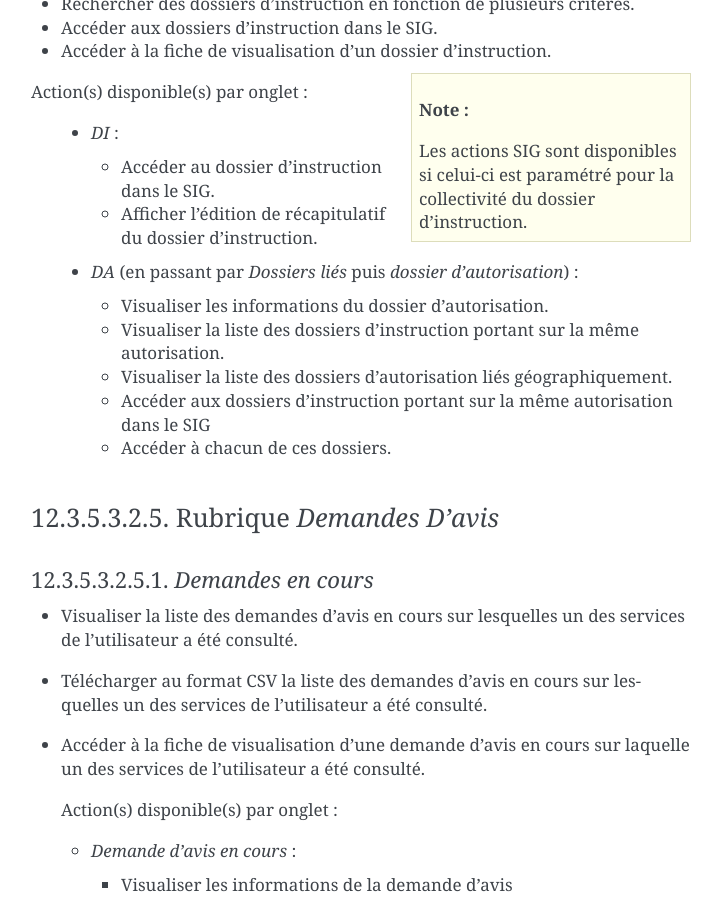
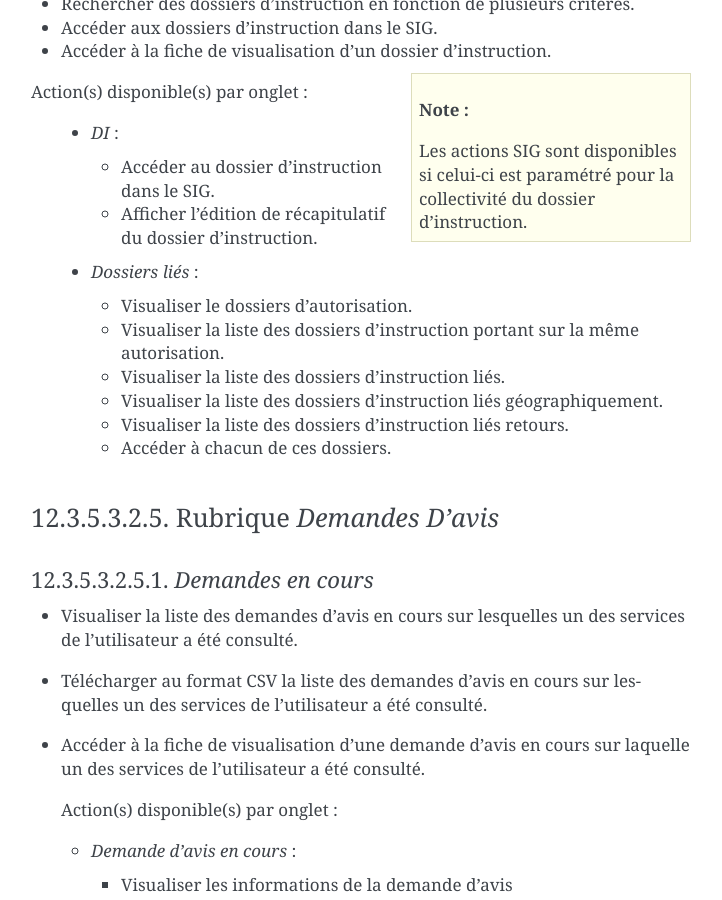
Before and after one commit to mpavaux/openads-documentation, a Sphinx documentation site: the page built from source/manuel_utilisateur/ergonomie/profils/service_consulte_di.rst, in a window 1280 px wide and 900 px high, scrolled down 1466 px. Shown: the whole window, without its empty margins (389-1111 px from the left). Built offline with Sphinx 7.4.7, drawn with Linux system fonts in a browser that asks for light colours.

Commit message:
Correction de l'onglet DA

```diff
--- a/source/manuel_utilisateur/ergonomie/profils/service_consulte_di.rst
+++ b/source/manuel_utilisateur/ergonomie/profils/service_consulte_di.rst
@@ -71,12 +71,13 @@
     - Accéder au dossier d'instruction dans le SIG.
     - Afficher l'édition de récapitulatif du dossier d'instruction.
 
-  - *DA* (en passant par *Dossiers liés* puis *dossier d'autorisation*) :
+  - *Dossiers liés* :
 
-    - Visualiser les informations du dossier d'autorisation.
+    - Visualiser le dossiers d'autorisation.
     - Visualiser la liste des dossiers d'instruction portant sur la même autorisation.
-    - Visualiser la liste des dossiers d'autorisation liés géographiquement.
-    - Accéder aux dossiers d'instruction portant sur la même autorisation dans le SIG
+    - Visualiser la liste des dossiers d'instruction liés.
+    - Visualiser la liste des dossiers d'instruction liés géographiquement.
+    - Visualiser la liste des dossiers d'instruction liés retours.
     - Accéder à chacun de ces dossiers.
 
 Rubrique *Demandes D'avis*
```
Also changed, not shown: source/manuel_utilisateur/ergonomie/profils/service_consulte_interne.rst (+5 -4 lines).
